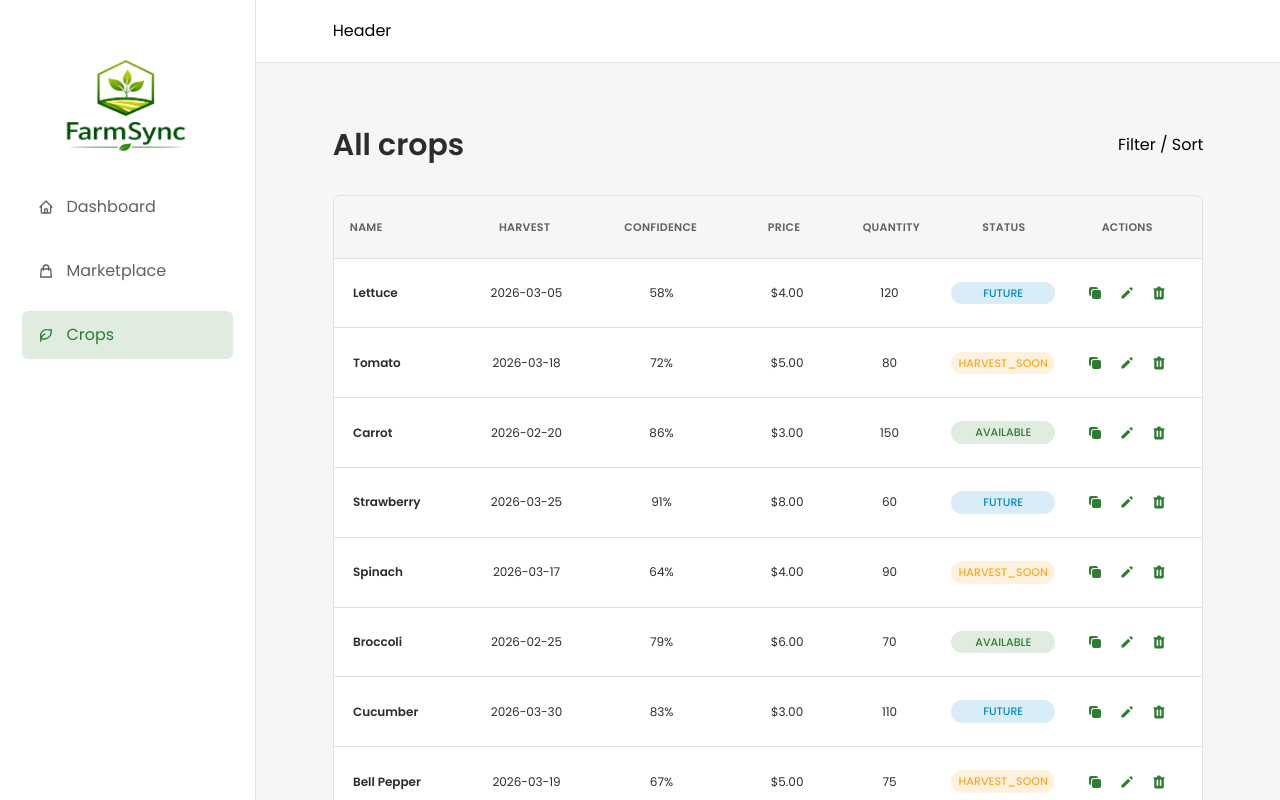
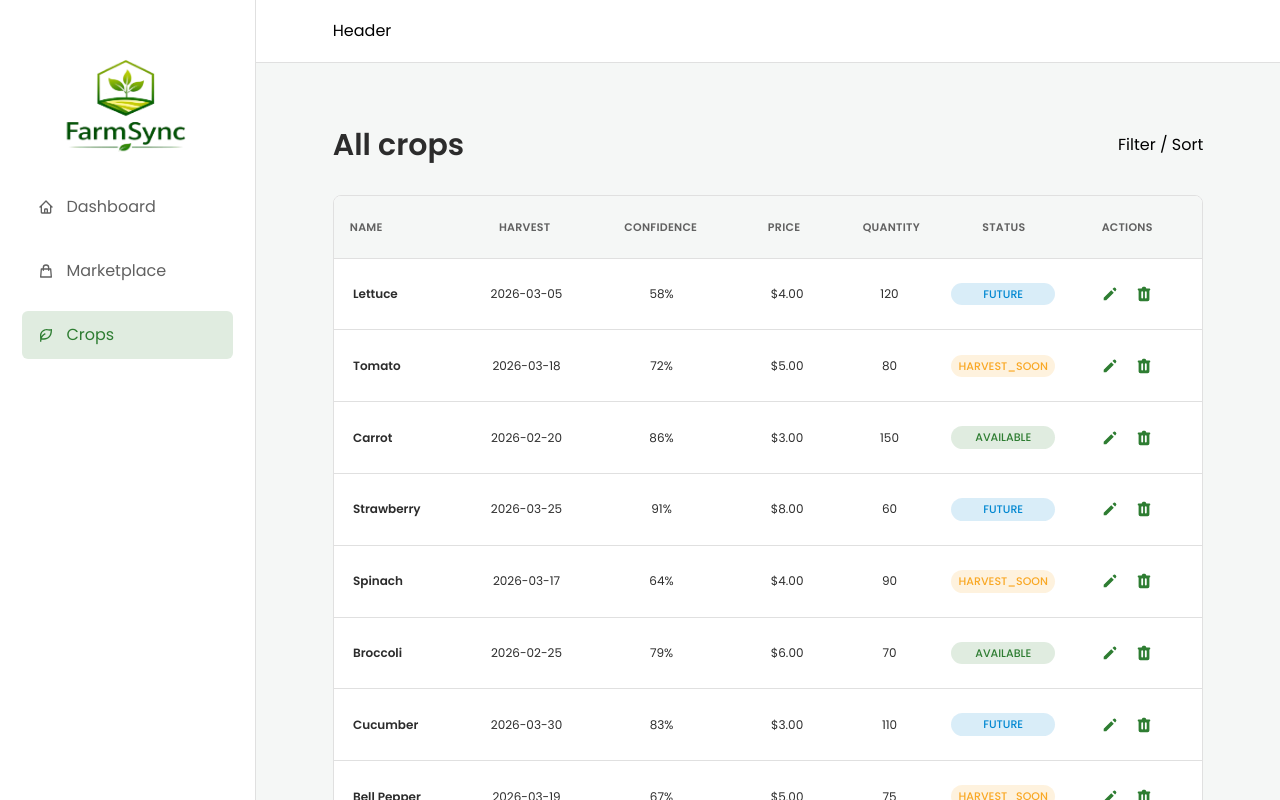
Before and after one commit to jan9601/CS-250-Project, a React (Vite) app in the folder frontend/FarmSync/: page /crops in a window 1280 px wide. Built offline with nearby package versions, Linux system fonts and the light colour scheme; a web font is replaced by a local one.

Commit message:
Refactor api hooks

```diff
--- a/frontend/FarmSync/src/features/crops/CreateCropForm.jsx
+++ b/frontend/FarmSync/src/features/crops/CreateCropForm.jsx
@@ -1,12 +1,11 @@
-import {useMutation, useQueryClient} from "@tanstack/react-query";
 import {useForm} from "react-hook-form";
-import toast from "react-hot-toast";
 
 import Button from "../../ui/Button";
 import FormRow from "../../ui/FormRow";
 import Input from "../../ui/Input";
 
-import {createCrop, updateExistingCrop} from "../../services/cropsApi";
+import {useCreateCrop} from "./useCreateCrop";
+import {useUpdateCrop} from "./useUpdateCrop";
 
 function CreateCropForm({cropToEdit = {}}) {
   const {id: editId, ...editValues} = cropToEdit;
@@ -16,34 +15,23 @@ function CreateCropForm({cropToEdit = {}}) {
     defaultValues: isEditSession ? editValues : {},
   });
   const {errors} = formState;
-
-  const queryClient = useQueryClient();
-
-  const {mutate: createNewCrop, isLoading: isCreating} = useMutation({
-    mutationFn: createCrop,
-    onSuccess: () => {
-      toast.success("New crop successfully created");
-      queryClient.invalidateQueries({queryKey: ["crops"]});
-      reset();
-    },
-    onError: (err) => toast.error(err.message),
-  });
-
-  const {mutate: updateCrop, isLoading: isUpdating} = useMutation({
-    mutationFn: ({newCabinData, id}) => updateExistingCrop(newCabinData, id),
-    onSuccess: () => {
-      toast.success("Crop successfully updated");
-      queryClient.invalidateQueries({queryKey: ["crops"]});
-      reset();
-    },
-    onError: (err) => toast.error(err.message),
-  });
+  const {isCreating, createNewCrop} = useCreateCrop();
+  const {isUpdating, updateCrop} = useUpdateCrop();
 
   const isWorking = isCreating || isUpdating;
 
   function onSubmit(data) {
-    if (isEditSession) updateCrop({newCabinData: data, id: editId});
-    else createNewCrop(data);
+    if (isEditSession)
+      updateCrop(
+        {updatedCrop: data, id: editId},
+        {
+          onSuccess: () => reset(),
+        },
+      );
+    else
+      createNewCrop(data, {
+        onSuccess: () => reset(),
+      });
   }
 
   function onError(errors) {
--- a/frontend/FarmSync/src/features/crops/CropsRow.jsx
+++ b/frontend/FarmSync/src/features/crops/CropsRow.jsx
@@ -1,11 +1,9 @@
 import {HiSquare2Stack} from "react-icons/hi2";
 import {formatCurrency} from "../../utils/helpers";
 import {HiPencil, HiTrash} from "react-icons/hi";
-import {useMutation, useQueryClient} from "@tanstack/react-query";
-import {deleteCrop} from "../../services/cropsApi";
-import toast from "react-hot-toast";
 import {useState} from "react";
 import CreateCropForm from "./CreateCropForm";
+import {useDeleteCrop} from "./useDeleteCrop";
 
 /**
  * CropsRow
@@ -23,6 +21,7 @@ import CreateCropForm from "./CreateCropForm";
  */
 function CropsRow({crop}) {
   const [showForm, setShowForm] = useState(false);
+  const {isDeleting, deleteCrop} = useDeleteCrop();
 
   const {
     id: cropId,
@@ -34,19 +33,6 @@ function CropsRow({crop}) {
     quantity,
     status,
   } = crop;
-
-  const queryClient = useQueryClient();
-
-  const {isLoading: isDeleting, mutate} = useMutation({
-    mutationFn: deleteCrop,
-    onSuccess: () => {
-      toast.success("Crop successfully deleted");
-      queryClient.invalidateQueries({
-        queryKey: ["crops"],
-      });
-    },
-    onError: (err) => toast.error(err.message),
-  });
 
   /**
    * Maps each crop status to a badge color style.
@@ -61,6 +47,8 @@ function CropsRow({crop}) {
     FUTURE: "bg-info/15 text-info",
   };
 
+  console.log("name ", name, " price, ", price, " quantity ", quantity);
+
   return (
     <>
       <div className="crops-row bg-surface text-xs text-text-primary ">
@@ -72,9 +60,9 @@ function CropsRow({crop}) {
           {(confidenceScore * 100).toFixed()}%
         </div>
 
-        <div className="justify-self-center">{formatCurrency(price)}</div>
+        <div className="justify-self-center">{formatCurrency(+price)}</div>
 
-        <div className="justify-self-center">{quantity}</div>
+        <div className="justify-self-center">{+quantity}</div>
 
         <span
           className={`w-26 mx-auto justify-center rounded-full py-1 text-center text-[11px] font-medium ${statusStyle[status]}`}
@@ -82,16 +70,7 @@ function CropsRow({crop}) {
           {status}
         </span>
 
-        <div className="flex items-center justify-self-center gap-2 text-[16px] text-brand-primary">
-          <button
-            type="button"
-            className="cursor-pointer rounded-md p-1 transition-colors hover:bg-brand-light/20"
-            aria-label={`Duplicate ${name}`}
-            title="Duplicate crop"
-          >
-            <HiSquare2Stack />
-          </button>
-
+        <div className="flex items-center justify-self-center gap-2 text-lg text-brand-primary">
           <button
             type="button"
             className="cursor-pointer rounded-md p-1 transition-colors hover:bg-brand-light/20"
@@ -107,7 +86,7 @@ function CropsRow({crop}) {
             className="cursor-pointer rounded-md p-1 transition-colors hover:bg-error/10 hover:text-error"
             aria-label={`Delete ${name}`}
             title="Delete crop"
-            onClick={() => mutate(cropId)}
+            onClick={() => deleteCrop(cropId)}
             disabled={isDeleting}
           >
             <HiTrash />
--- /dev/null
+++ b/frontend/FarmSync/src/features/crops/useCreateCrop.js
@@ -0,0 +1,18 @@
+import {useMutation, useQueryClient} from "@tanstack/react-query";
+import {createCrop} from "../../services/cropsApi";
+import toast from "react-hot-toast";
+
+export function useCreateCrop() {
+  const queryClient = useQueryClient();
+
+  const {mutate: createNewCrop, isLoading: isCreating} = useMutation({
+    mutationFn: createCrop,
+    onSuccess: () => {
+      toast.success("New crop successfully created");
+      queryClient.invalidateQueries({queryKey: ["crops"]});
+    },
+    onError: (err) => toast.error(err.message),
+  });
+
+  return {isCreating, createNewCrop};
+}
--- /dev/null
+++ b/frontend/FarmSync/src/features/crops/useDeleteCrop.js
@@ -0,0 +1,20 @@
+import {useMutation, useQueryClient} from "@tanstack/react-query";
+import {deleteCrop as deleteCropApi} from "../../services/cropsApi";
+import toast from "react-hot-toast";
+
+export function useDeleteCrop() {
+  const queryClient = useQueryClient();
+
+  const {isLoading: isDeleting, mutate: deleteCrop} = useMutation({
+    mutationFn: deleteCropApi,
+    onSuccess: () => {
+      toast.success("Crop successfully deleted");
+      queryClient.invalidateQueries({
+        queryKey: ["crops"],
+      });
+    },
+    onError: (err) => toast.error(err.message),
+  });
+
+  return {isDeleting, deleteCrop};
+}
--- /dev/null
+++ b/frontend/FarmSync/src/features/crops/useUpdateCrop.js
@@ -0,0 +1,18 @@
+import {useMutation, useQueryClient} from "@tanstack/react-query";
+import {updateExistingCrop} from "../../services/cropsApi";
+import toast from "react-hot-toast";
+
+export function useUpdateCrop() {
+  const queryClient = useQueryClient();
+
+  const {mutate: updateCrop, isLoading: isUpdating} = useMutation({
+    mutationFn: ({updatedCrop, id}) => updateExistingCrop(updatedCrop, id),
+    onSuccess: () => {
+      toast.success("Crop successfully updated");
+      queryClient.invalidateQueries({queryKey: ["crops"]});
+    },
+    onError: (err) => toast.error(err.message),
+  });
+
+  return {isUpdating, updateCrop};
+}
--- a/frontend/FarmSync/src/pages/Marketplace.jsx
+++ b/frontend/FarmSync/src/pages/Marketplace.jsx
@@ -7,7 +7,7 @@ function MarketPlace() {
       <Heading type="h1" className="text-text-primary">
         Marketplace
       </Heading>
-      <p>TEST</p>
+      <p>Filter / Sort</p>
     </Row>
   );
 }
```
